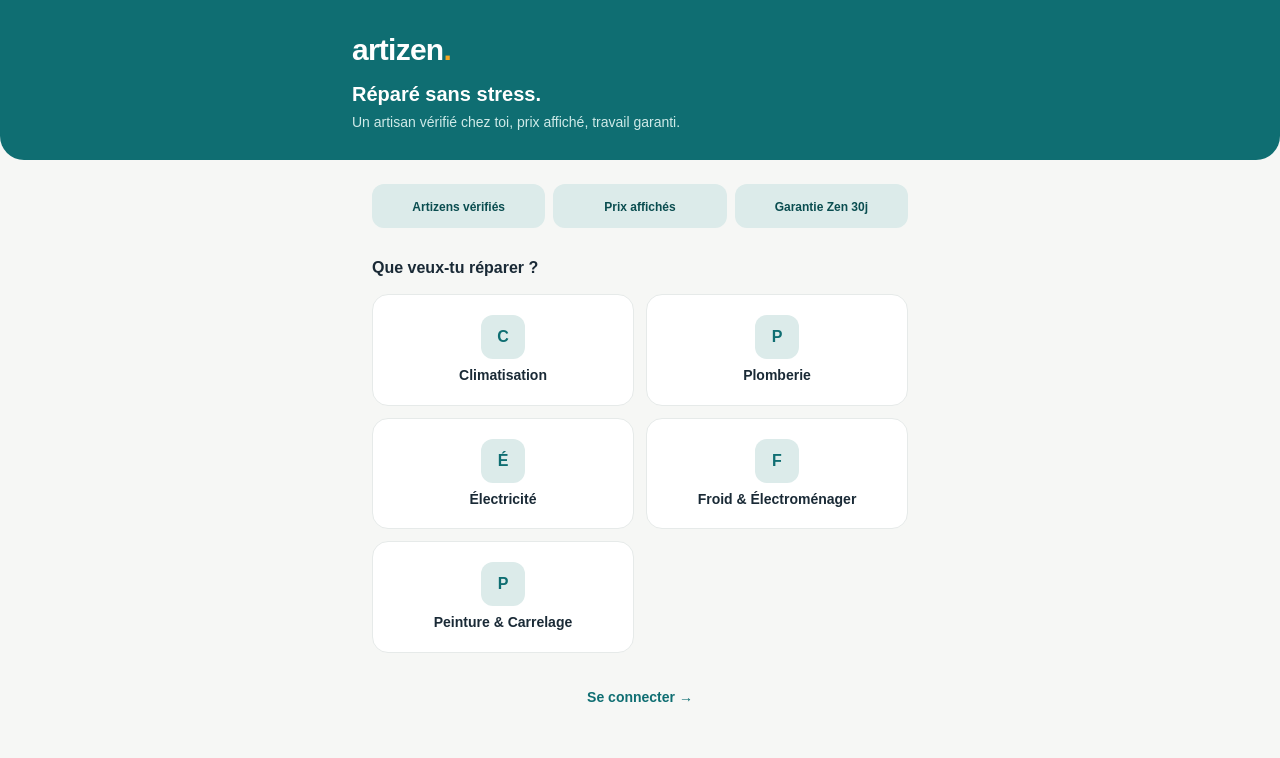
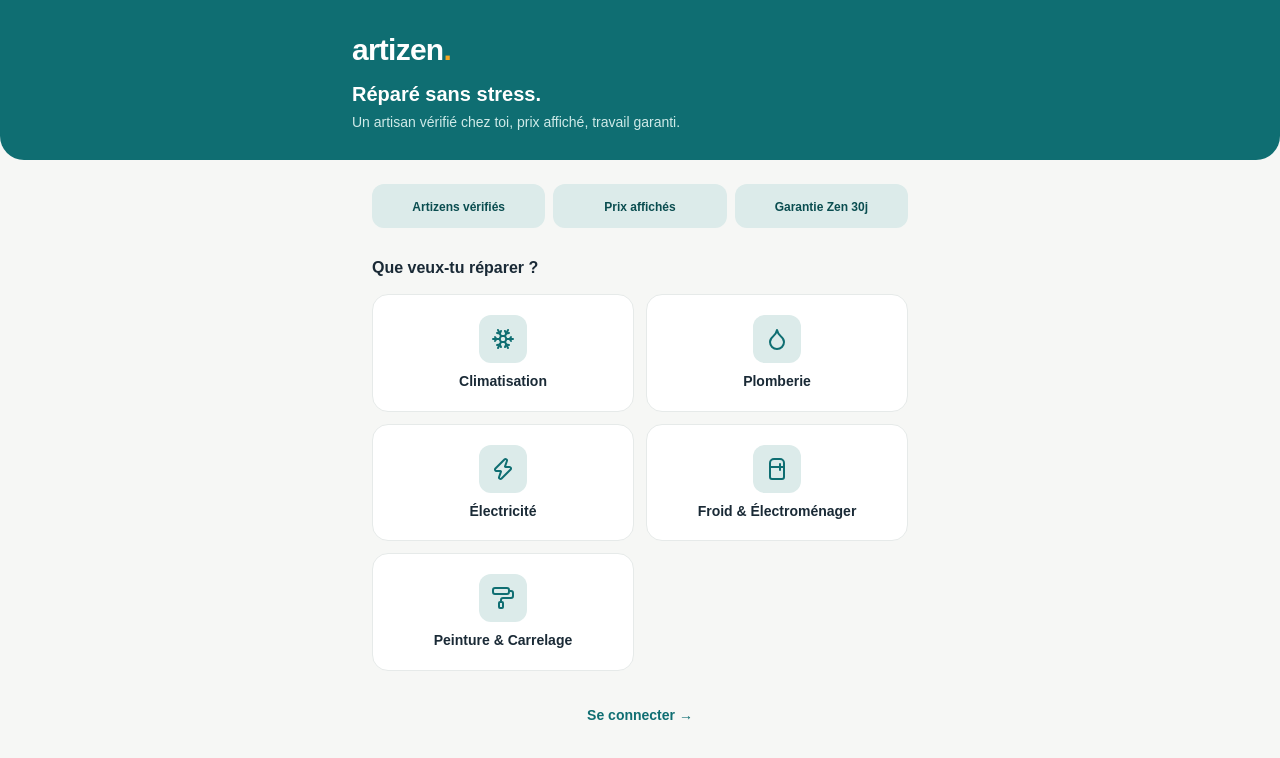
Before and after one commit to gnelman/artizen, a Next.js app: page / in a window 1280 px wide. Shown: the top 758 px of the page. Built offline with nearby package versions, Linux system fonts and the light colour scheme.

Commit message:
Vraies icones metiers et badge verifie

```diff
--- a/app/artisan/[id]/page.tsx
+++ b/app/artisan/[id]/page.tsx
@@ -1,6 +1,7 @@
 import { prisma } from "@/lib/prisma";
 import Link from "next/link";
 import { notFound } from "next/navigation";
+import { ShieldCheck } from "lucide-react";
 
 const tarifs = [
   { poste: "Déplacement + diagnostic", prix: "3 000 – 5 000 F" },
@@ -31,7 +32,6 @@ export default async function ProfilArtisan({
 
   return (
     <main className="min-h-screen bg-[#F6F7F5] pb-24">
-      {/* En-tête teal */}
       <header className="bg-[#0F6E72] text-white px-5 pt-4 pb-6">
         <Link href="/" className="text-white text-2xl font-bold leading-none">←</Link>
         <div className="flex items-center gap-4 mt-3.5">
@@ -42,14 +42,13 @@ export default async function ProfilArtisan({
             <h1 className="text-2xl font-extrabold">{artisan.user.name}</h1>
             <p className="text-sm text-[#cfeae8] mt-0.5 mb-2">{artisan.commune}</p>
             <span className="inline-flex items-center gap-1 bg-white/20 text-white text-[11px] font-bold px-2.5 py-1 rounded-full">
-              <span>✓</span> Artizen Vérifié
+              <ShieldCheck className="w-3.5 h-3.5" strokeWidth={2.5} /> Artizen Vérifié
             </span>
           </div>
         </div>
       </header>
 
       <div className="max-w-xl mx-auto px-5 py-5">
-        {/* Stats */}
         <div className="flex bg-white border border-[#E6EAE9] rounded-2xl overflow-hidden mb-4">
           <div className="flex-1 text-center py-3.5 border-r border-[#E6EAE9]">
             <div className="font-extrabold text-lg text-[#1A2A36]">{artisan.note.toFixed(1)} ★</div>
@@ -61,7 +60,6 @@ export default async function ProfilArtisan({
           </div>
         </div>
 
-        {/* Garantie Zen */}
         <div className="bg-[#DCEBEA] rounded-2xl px-4 py-3.5 mb-5">
           <div className="font-bold text-sm text-[#0A4D50]">Garantie Zen — 30 jours</div>
           <div className="text-xs text-[#0A4D50]/85 mt-0.5">
@@ -69,7 +67,6 @@ export default async function ProfilArtisan({
           </div>
         </div>
 
-        {/* Tarifs */}
         <h2 className="text-base font-bold text-[#1A2A36] mb-2">Ses tarifs</h2>
         <div className="bg-white border border-[#E6EAE9] rounded-2xl px-4 mb-5">
           {tarifs.map((t, i) => (
@@ -83,7 +80,6 @@ export default async function ProfilArtisan({
           ))}
         </div>
 
-        {/* Avis */}
         <h2 className="text-base font-bold text-[#1A2A36] mb-2">Ce que disent les clients</h2>
         <div className="space-y-3 mb-2">
           {avis.map((a) => (
@@ -101,7 +97,6 @@ export default async function ProfilArtisan({
         </div>
       </div>
 
-      {/* Bouton fixe en bas */}
       <div className="fixed bottom-0 inset-x-0 bg-[#F6F7F5]/95 backdrop-blur border-t border-[#E6EAE9] px-5 py-3">
         <div className="max-w-xl mx-auto">
           <Link
--- a/app/artisans/[metier]/page.tsx
+++ b/app/artisans/[metier]/page.tsx
@@ -1,5 +1,6 @@
 import { prisma } from "@/lib/prisma";
 import Link from "next/link";
+import { ShieldCheck } from "lucide-react";
 
 const labels: Record<string, string> = {
   CLIMATISATION: "Climatisation",
@@ -58,7 +59,7 @@ export default async function ListeArtisans({
                   <div className="font-bold text-base text-[#1A2A36]">{a.user.name}</div>
                   <div className="text-sm text-[#67767A]">{a.commune}</div>
                   <div className="inline-flex items-center gap-1 mt-1.5 bg-[#0F6E72] text-white text-[11px] font-bold px-2 py-0.5 rounded-full">
-                    <span>✓</span> Artizen Vérifié
+                    <ShieldCheck className="w-3 h-3" strokeWidth={2.5} /> Artizen Vérifié
                   </div>
                 </div>
 
--- a/app/page.tsx
+++ b/app/page.tsx
@@ -1,11 +1,12 @@
 import Link from "next/link";
+import { Snowflake, Droplet, Zap, Refrigerator, PaintRoller } from "lucide-react";
 
 const metiers = [
-  { cle: "CLIMATISATION", label: "Climatisation" },
-  { cle: "PLOMBERIE", label: "Plomberie" },
-  { cle: "ELECTRICITE", label: "Électricité" },
-  { cle: "ELECTROMENAGER", label: "Froid & Électroménager" },
-  { cle: "PEINTURE", label: "Peinture & Carrelage" },
+  { cle: "CLIMATISATION", label: "Climatisation", Icone: Snowflake },
+  { cle: "PLOMBERIE", label: "Plomberie", Icone: Droplet },
+  { cle: "ELECTRICITE", label: "Électricité", Icone: Zap },
+  { cle: "ELECTROMENAGER", label: "Froid & Électroménager", Icone: Refrigerator },
+  { cle: "PEINTURE", label: "Peinture & Carrelage", Icone: PaintRoller },
 ];
 
 const confiance = ["Artizens vérifiés", "Prix affichés", "Garantie Zen 30j"];
@@ -39,20 +40,23 @@ export default function Accueil() {
         </h2>
 
         <div className="grid grid-cols-2 gap-3">
-          {metiers.map((m) => (
+          {metiers.map((m) => {
+            const Icone = m.Icone;
+            return (
               <Link
                 key={m.cle}
                 href={`/artisans/${m.cle}`}
-              className="bg-white border border-[#E6EAE9] rounded-2xl p-5 flex flex-col items-center justify-center text-center min-h-[100px] transition-all hover:border-[#0F6E72] hover:shadow-md active:scale-[0.98]"
+                className="bg-white border border-[#E6EAE9] rounded-2xl p-5 flex flex-col items-center justify-center text-center min-h-[110px] transition-all hover:border-[#0F6E72] hover:shadow-md active:scale-[0.98]"
               >
-              <span className="w-11 h-11 rounded-xl bg-[#DCEBEA] text-[#0F6E72] font-extrabold flex items-center justify-center mb-2">
-                {m.label.charAt(0)}
+                <span className="w-12 h-12 rounded-xl bg-[#DCEBEA] flex items-center justify-center mb-2.5">
+                  <Icone className="w-6 h-6 text-[#0F6E72]" strokeWidth={2} />
                 </span>
                 <span className="text-sm font-bold text-[#1A2A36] leading-tight">
                   {m.label}
                 </span>
               </Link>
-          ))}
+            );
+          })}
         </div>
 
         <div className="mt-8 text-center">
--- a/package.json
+++ b/package.json
@@ -11,6 +11,7 @@
   "dependencies": {
     "@prisma/adapter-pg": "^7.8.0",
     "@prisma/client": "^7.8.0",
+    "lucide-react": "^1.21.0",
     "next": "16.2.9",
     "pg": "^8.22.0",
     "prisma": "^7.8.0",
```
Also changed, not shown: 1 other file (tests, documents, lock files or other folders). Lines whose indentation alone changed are shown as unchanged.
